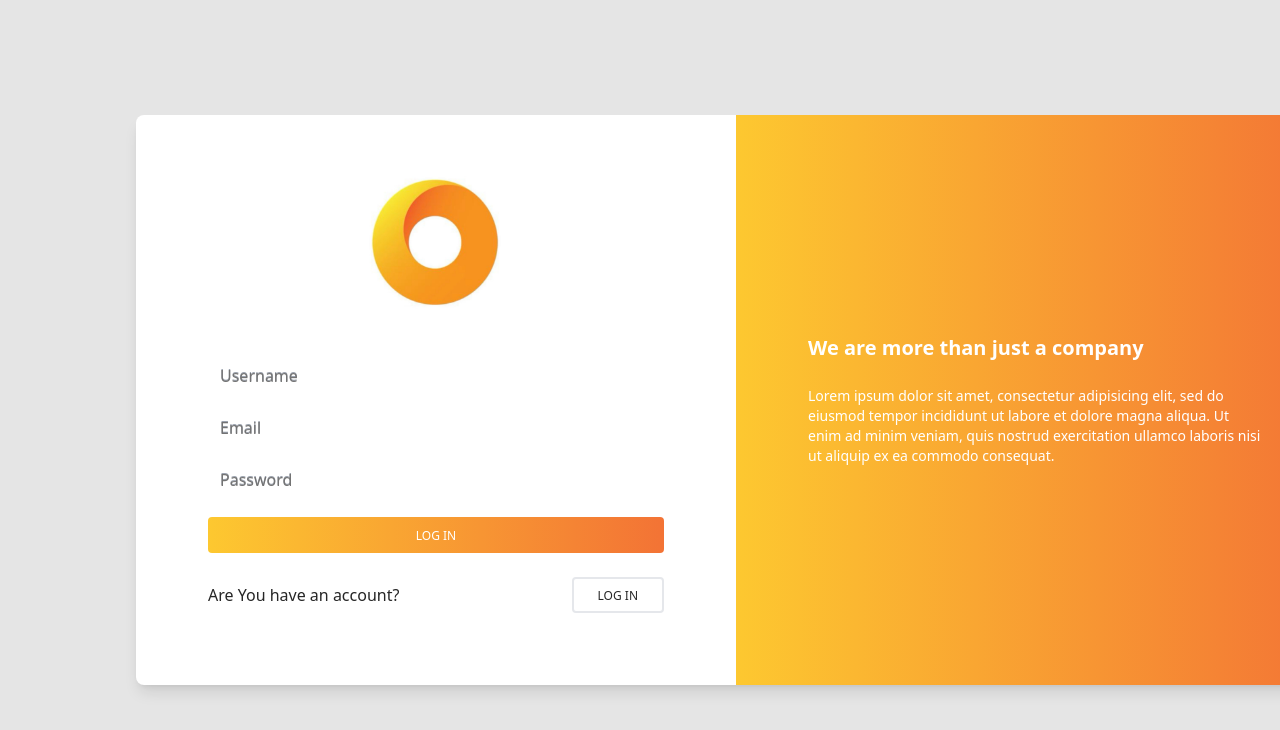
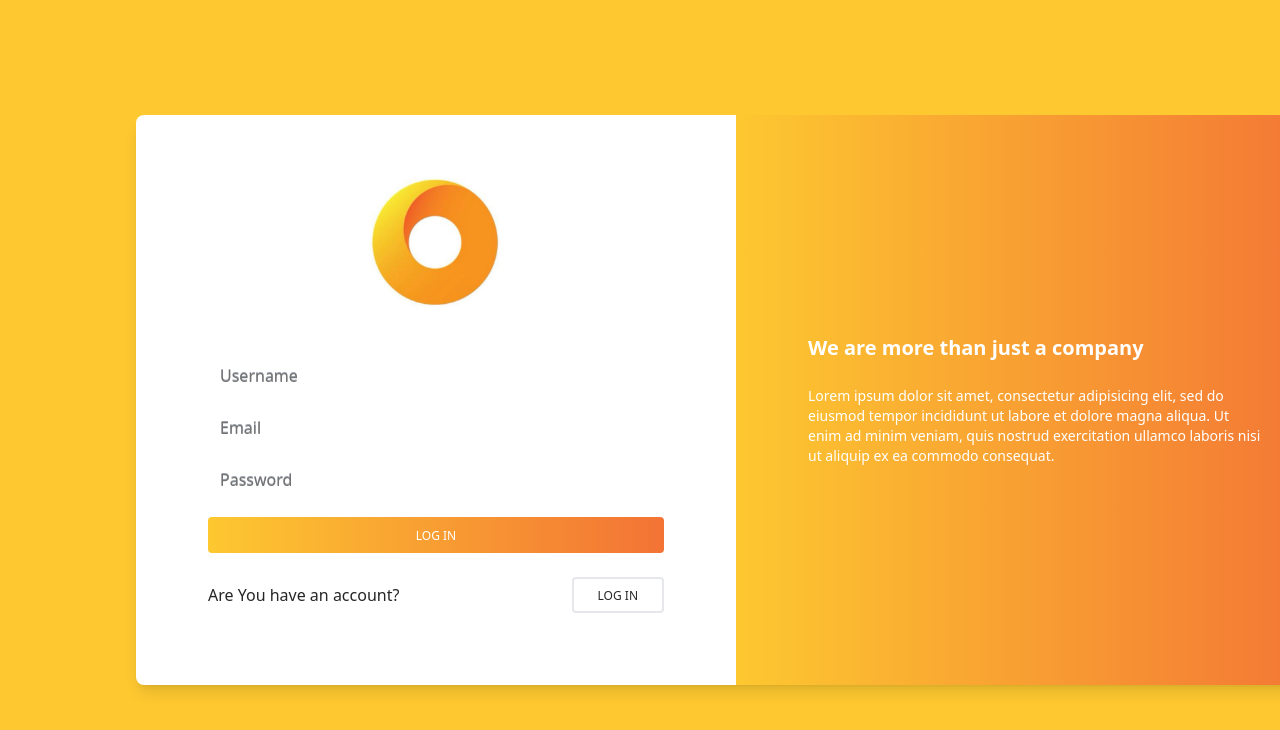
Before and after one commit to SARA3SAEED/store-redux, a React (Vite) app: page /singup in a window 1280 px wide. Shown: the top 730 px of the page. Built offline with nearby package versions, Linux system fonts and the light colour scheme.

Commit message:
change color

```diff
--- a/src/components/comLand/Header.jsx
+++ b/src/components/comLand/Header.jsx
@@ -44,7 +44,7 @@ export default function Header() {
           className="lg:w-28 py-3 lg:px-8 inline-flex justify-center items-center
           sm:ms-4 text-sm font-medium text-gray-900 focus:outline-none
           bg-white rounded-lg border border-gray-200 hover:bg-gray-100
-          hover:text-amber-300 focus:z-10 focus:ring-4 focus:ring-gray-100 "
+          hover:text-amber-300 focus:z-10 focus:ring-4 focus:ring-gray-100"
         >
           Log in
         </Link>
--- a/src/pages/Login.jsx
+++ b/src/pages/Login.jsx
@@ -49,8 +49,7 @@ export default function Login() {
 
 
 
-      <section className="gradient-form h-screen bg-neutral-200 ">
-
+      <section className="gradient-form h-screen bg-primary ">
         <div className="container lg:mx-24 h-full p-10">
           <div className="flex h-full flex-wrap items-center justify-center text-neutral-800 ">
             <div className="w-full">
@@ -67,7 +66,6 @@ export default function Login() {
                             alt="logo"
                           />
                         </Link>
-
                       <form>
                         {/*Username input*/}
                         <div className="relative mb-4" data-twe-input-wrapper-init="">
--- a/src/pages/Singup.jsx
+++ b/src/pages/Singup.jsx
@@ -66,7 +66,7 @@ export default function Singup() {
       <input value={password} onChange={(e) => setPassword(e.target.value)} placeholder='password' type="password" name="" id="" />
       <button onClick={handelPost}>send  </button> */}
 
-      <section className="gradient-form h-screen bg-neutral-200 ">
+      <section className="gradient-form h-screen bg-primary ">
   <div className="container lg:mx-24 h-full p-10">
     <div className="flex h-full flex-wrap items-center justify-center text-neutral-800 ">
       <div className="w-full">
--- a/tailwind.config.js
+++ b/tailwind.config.js
@@ -4,8 +4,22 @@ export default {
     "./index.html",
     "./src/**/*.{js,ts,jsx,tsx}",
   ],
-  theme: {
-    extend: {},
+  daisyui: {
+    themes: [{
+      mytheme: {
+
+      "primary": "#FDC830",
+      "secondary": "#F37335",
+      "accent": "#3d566b",
+      "neutral": "#5a0717",
+      "base-100": "#d1bca7",
+      "info": "#0000ff",
+      "success": "#00ff00",
+      "warning": "#fff003",
+      "error": "#ff0000",
+    },
+    },
+  ],
   },
   plugins: [
     require('daisyui'),
```
